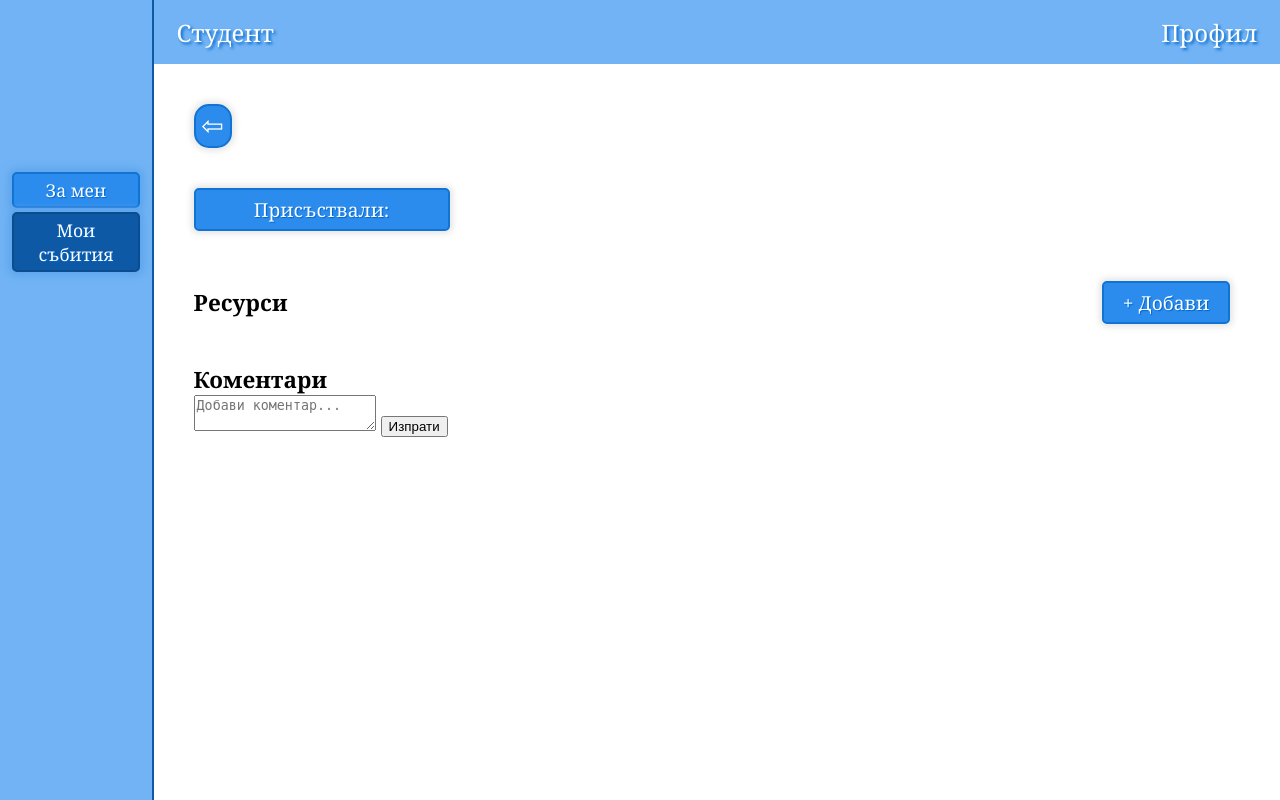
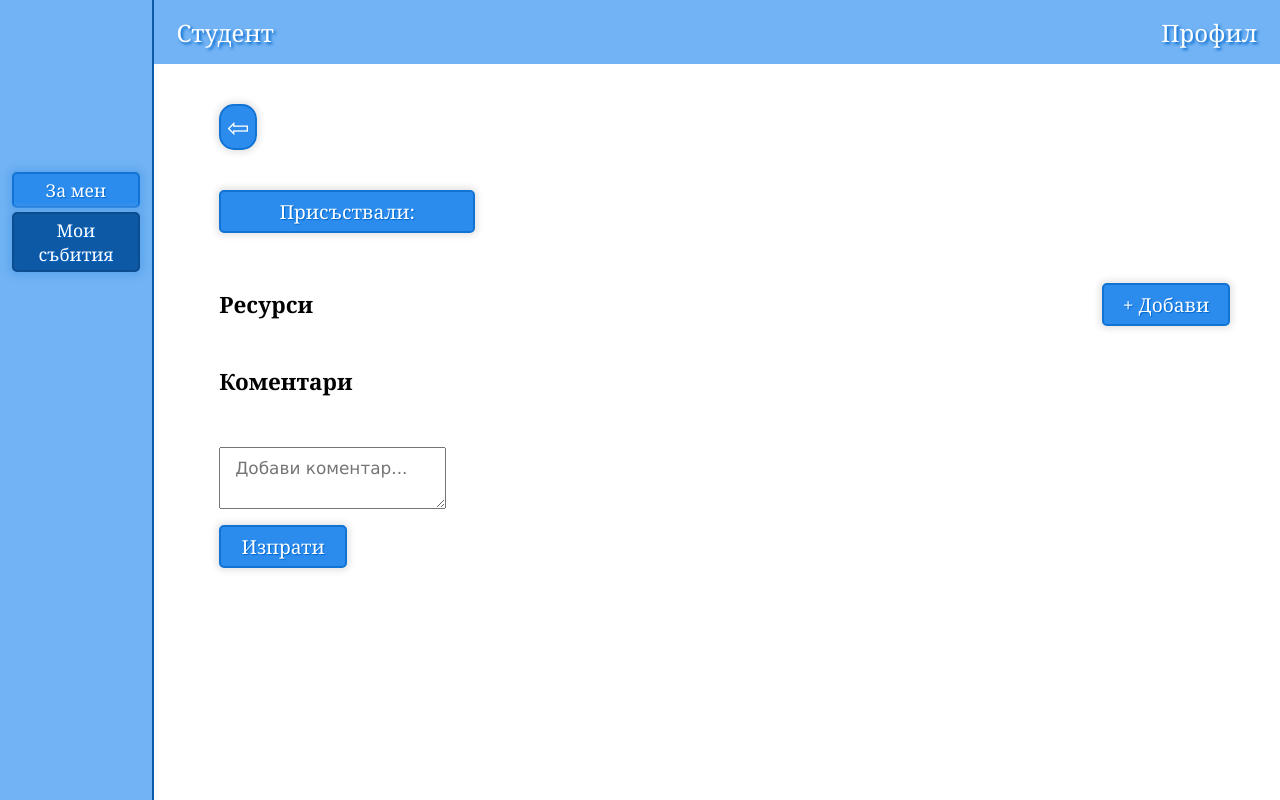
Before and after one commit to ruby-fencerin/Web-project, a PHP site: page /pages/event_page_student_view.php in a window 1280 px wide. Run offline with PHP 8.4, Linux system fonts and the light colour scheme.

Commit message:
css small changes

```diff
--- a/app/css/page_styles.css
+++ b/app/css/page_styles.css
@@ -98,8 +98,10 @@ main {
     font-family: Cambria, Cochin, Georgia, Times, 'Times New Roman', serif;
 
     margin-top: 8vh;
+    margin-left: 2vw;
     padding: 40px;
 }
+
 
 #info-div {
     display: flex;
@@ -108,7 +110,7 @@ main {
 }
 
 #profile-pic {
-    padding: 0 40px;
+    padding: 0 40px 0 10px;
     max-width: 100%;
     max-height: 100%;
     object-fit: contain;
@@ -170,7 +172,7 @@ main {
     width: 38px;
     height: auto;
     margin: 0 0 20px 0;
-    padding-bottom: 3px;
+    padding: 2px 3px 3px 3px;
 
     background-color:#2b8cee;
     border-radius: 15px;
@@ -242,7 +244,7 @@ h2 {
     display: none;
 }
 
-#add-student, #add-event, .add-comment, .add-resource {
+#add-student, #add-event, #add-resource {
     width: 10vw;
     text-align: center;
 
@@ -313,7 +315,7 @@ h2 {
 .resource {
     width: 65vw;
     padding: 10px 20px;
-    margin: 15px 10px;
+    margin: 15px 0;
 
     display: flex;
     flex-direction: row;
@@ -338,13 +340,9 @@ h2 {
     object-fit: contain;
 }
 
-.add-comment {
-
-}
-
 .comment {
     padding: 15px 20px;
-    margin: 12px;
+    margin: 12px 0;
 
     display: flex;
     flex-direction: column;
@@ -367,8 +365,42 @@ h2 {
     color: #094077;
 }
 
+.comment-data {
+    font-size: 0.8em;
+}
+
 .comment-content {
     margin: 10px 15px 0 15px;
     font-family:'Lucida Sans', 'Lucida Sans Regular', 'Lucida Grande', 'Lucida Sans Unicode', Geneva, Verdana, sans-serif;
     font-size: 0.88em;
 }
+
+#add-comment {
+    width: 10vw;
+    text-align: center;
+
+    margin: 10px 0;
+    padding: 6px;
+
+    background-color: #2b8cee;
+    color:white;
+    text-shadow: 1px 1px 1px #0066cc;
+
+    border-radius: 5px;
+    border: 2px solid #1173d4;
+    box-shadow: 0 0 6px 3px #e6e6e6;
+
+    cursor: pointer;
+}
+
+#add-comment:hover {
+    background-color: #1173d4;
+}
+
+#comment-text {
+    margin-top: 20px;
+    padding: 10px 15px;
+
+    font-family:'Lucida Sans', 'Lucida Sans Regular', 'Lucida Grande', 'Lucida Sans Unicode', Geneva, Verdana, sans-serif;
+    font-size: 0.88em;
+}
--- a/app/js/event-details.js
+++ b/app/js/event-details.js
@@ -91,10 +91,14 @@ async function loadComments() {
     // Визуализиране на всеки коментар
     data.comments.forEach(c => {
         commentsList.innerHTML += `
-            <div class="comment">
-                <strong>${c.author}</strong>
-                <small>${new Date(c.created_at).toLocaleString()}</small>
-                <p>${c.body}</p>
+            <div class = "comment">
+                <div class = "comment-info">
+                    <span class = "sender-name">${c.author}</span>
+                    <span class = "comment-data">${new Date(c.created_at).toLocaleString()}</span>
+                </div>
+                <div class = "comment-content">
+                    ${c.body}
+                </div>
             </div>
         `;
     });
--- a/app/pages/event_page_student_view.php
+++ b/app/pages/event_page_student_view.php
@@ -23,6 +23,7 @@
             <div class = "header-option">Студент</div>
             <div class = "header-option">Профил</div>
         </header>
+
         <main>
             <div id = "back">⇦</div>
 
@@ -43,22 +44,26 @@
             <div id = "resources-div">
                 <div class = "section-title">
                     <h3>Ресурси</h3>
-                    <div class = "add-resource">
+                    <div id = "add-resource">
                         + Добави
                     </div>
                 </div>
                 <!-- Добавяме ресурси с JS -->
             </div>
 
-           <div id="comments-div">
-                <h3>Коментари</h3>
+            <div id="comments-div">
+                <div class = "section-title">
+                    <h3>Коментари</h3>
+                </div>
 
                 <!-- тук JS ще добавя всички коментари -->
                 <div id="comments-list"></div>
 
                 <!-- поле за нов коментар -->
                 <textarea id="comment-text" placeholder="Добави коментар..."></textarea>
-                <button id="add-comment">Изпрати</button>
+                <div id = "add-comment">
+                    Изпрати
+                </div>
             </div>
         </main>
     </div>
```
